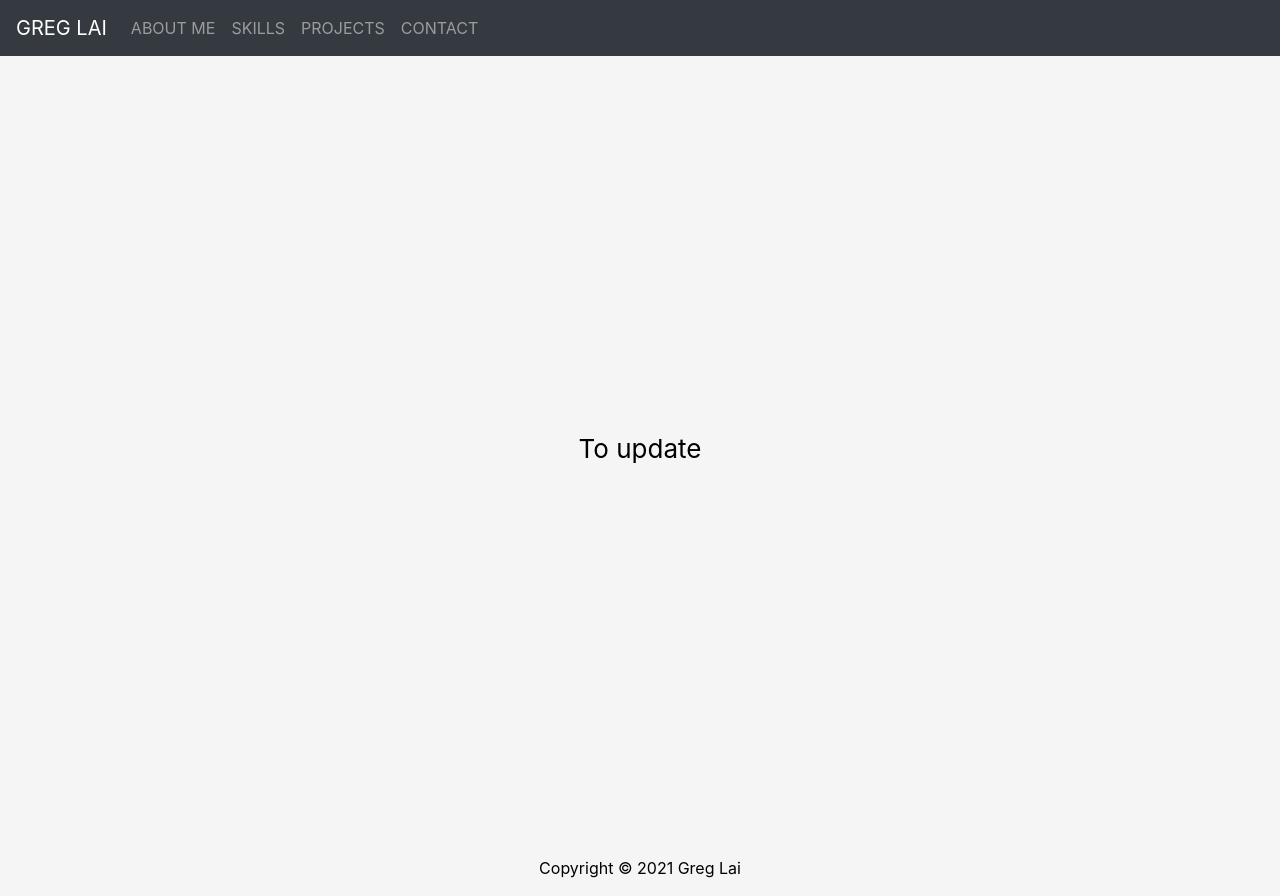
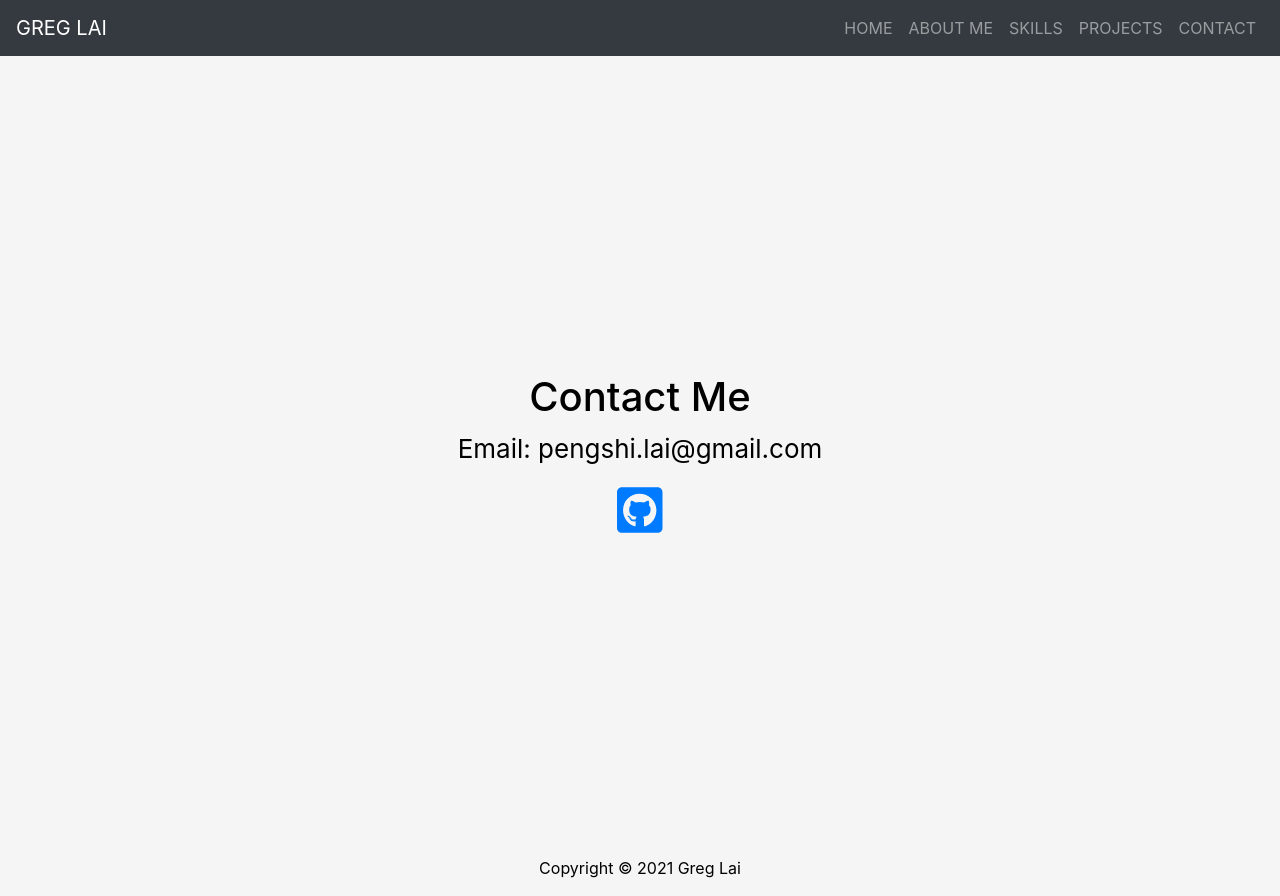
Before and after one commit to lpengshi/my-portfolio, a React (Create React App) app: page /contact in a window 1280 px wide. Built offline with nearby package versions, Linux system fonts and the light colour scheme.

Commit message:
Basic Contact page

```diff
--- a/package.json
+++ b/package.json
@@ -4,6 +4,9 @@
   "private": true,
   "dependencies": {
     "@fortawesome/fontawesome-free": "^5.15.3",
+    "@fortawesome/fontawesome-svg-core": "^1.2.35",
+    "@fortawesome/free-brands-svg-icons": "^5.15.3",
+    "@fortawesome/react-fontawesome": "^0.1.14",
     "@testing-library/jest-dom": "^5.11.10",
     "@testing-library/react": "^11.2.6",
     "@testing-library/user-event": "^12.8.3",
@@ -11,6 +14,7 @@
     "react": "^17.0.2",
     "react-bootstrap": "^1.5.2",
     "react-dom": "^17.0.2",
+    "react-router-dom": "^5.2.0",
     "react-scripts": "4.0.3",
     "web-vitals": "^1.1.1"
   },
--- a/src/App.js
+++ b/src/App.js
@@ -1,16 +1,28 @@
 import './App.css';
 import 'bootstrap/dist/css/bootstrap.min.css';
+import Contact from './components/Contact';
 import NavBar from './components/NavBar';
 import Footer from './components/Footer';
+import { BrowserRouter as Router, Route, Switch } from 'react-router-dom';
 
 function App() {
 	return (
 		<div className="App">
-			<NavBar />
-			<header className="App-header">
-				<p>To update</p>
-			</header>
-			<Footer />
+			<Router>
+				<NavBar />
+				<div className="App-header">
+					<Switch>
+						<Route path="/contact">
+							<Contact />
+						</Route>
+						<Route path="/">
+							{' '}
+							<p>To update</p>
+						</Route>
+					</Switch>
+				</div>
+				<Footer />
+			</Router>
 		</div>
 	);
 }
--- /dev/null
+++ b/src/components/Contact.js
@@ -0,0 +1,16 @@
+import { FontAwesomeIcon } from '@fortawesome/react-fontawesome';
+import { faGithubSquare } from '@fortawesome/free-brands-svg-icons';
+
+const Contact = () => {
+	return (
+		<div className="container">
+			<h1>Contact Me</h1>
+			<p>Email: pengshi.lai@gmail.com</p>
+			<a href="https://github.com/lpengshi">
+				<FontAwesomeIcon className="fa-2x" icon={faGithubSquare} />
+			</a>
+		</div>
+	);
+};
+
+export default Contact;
--- a/src/components/NavBar.js
+++ b/src/components/NavBar.js
@@ -8,11 +8,12 @@ const NavBar = () => {
 				<Navbar.Brand href="/">GREG LAI</Navbar.Brand>
 				<Navbar.Toggle aria-controls="responsive-navbar-nav" />
 				<Navbar.Collapse id="responsive-navbar-nav">
-					<Nav className="mr-auto">
-						<Nav.Link href="#aboutme">ABOUT ME</Nav.Link>
-						<Nav.Link href="#skills">SKILLS</Nav.Link>
-						<Nav.Link href="#projects">PROJECTS</Nav.Link>
-						<Nav.Link href="#contact">CONTACT</Nav.Link>
+					<Nav className="ml-auto">
+						<Nav.Link href="/">HOME</Nav.Link>
+						<Nav.Link href="aboutme">ABOUT ME</Nav.Link>
+						<Nav.Link href="skills">SKILLS</Nav.Link>
+						<Nav.Link href="projects">PROJECTS</Nav.Link>
+						<Nav.Link href="contact">CONTACT</Nav.Link>
 					</Nav>
 				</Navbar.Collapse>
 			</Navbar>
--- a/src/index.css
+++ b/src/index.css
@@ -11,3 +11,8 @@ code {
 	font-family: source-code-pro, Menlo, Monaco, Consolas, 'Courier New',
 		monospace;
 }
+
+a {
+	text-decoration: none;
+	color: inherit;
+}
```
Also changed, not shown: 1 other file (tests, documents, lock files or other folders). Lines whose indentation alone changed are shown as unchanged.
